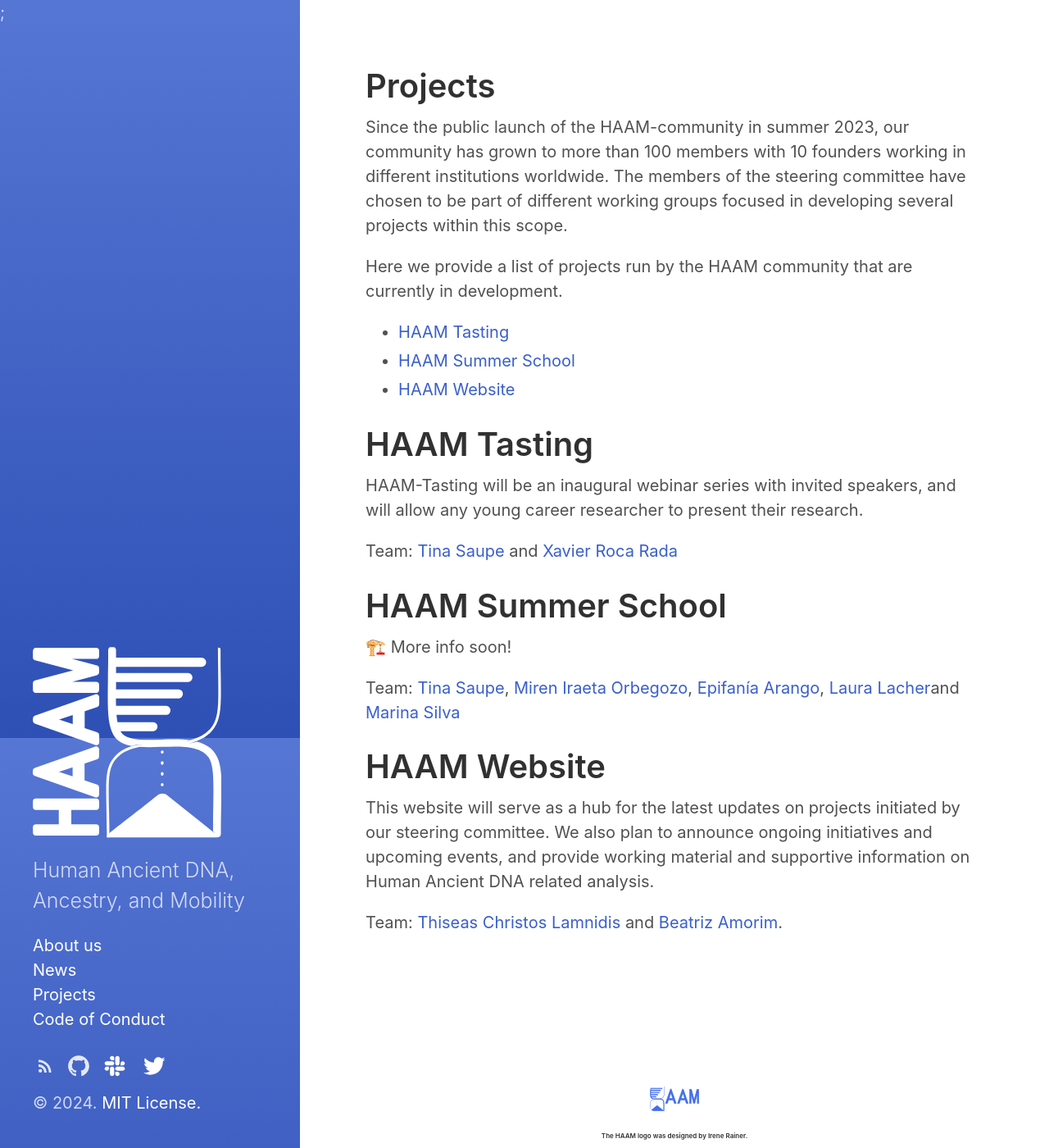
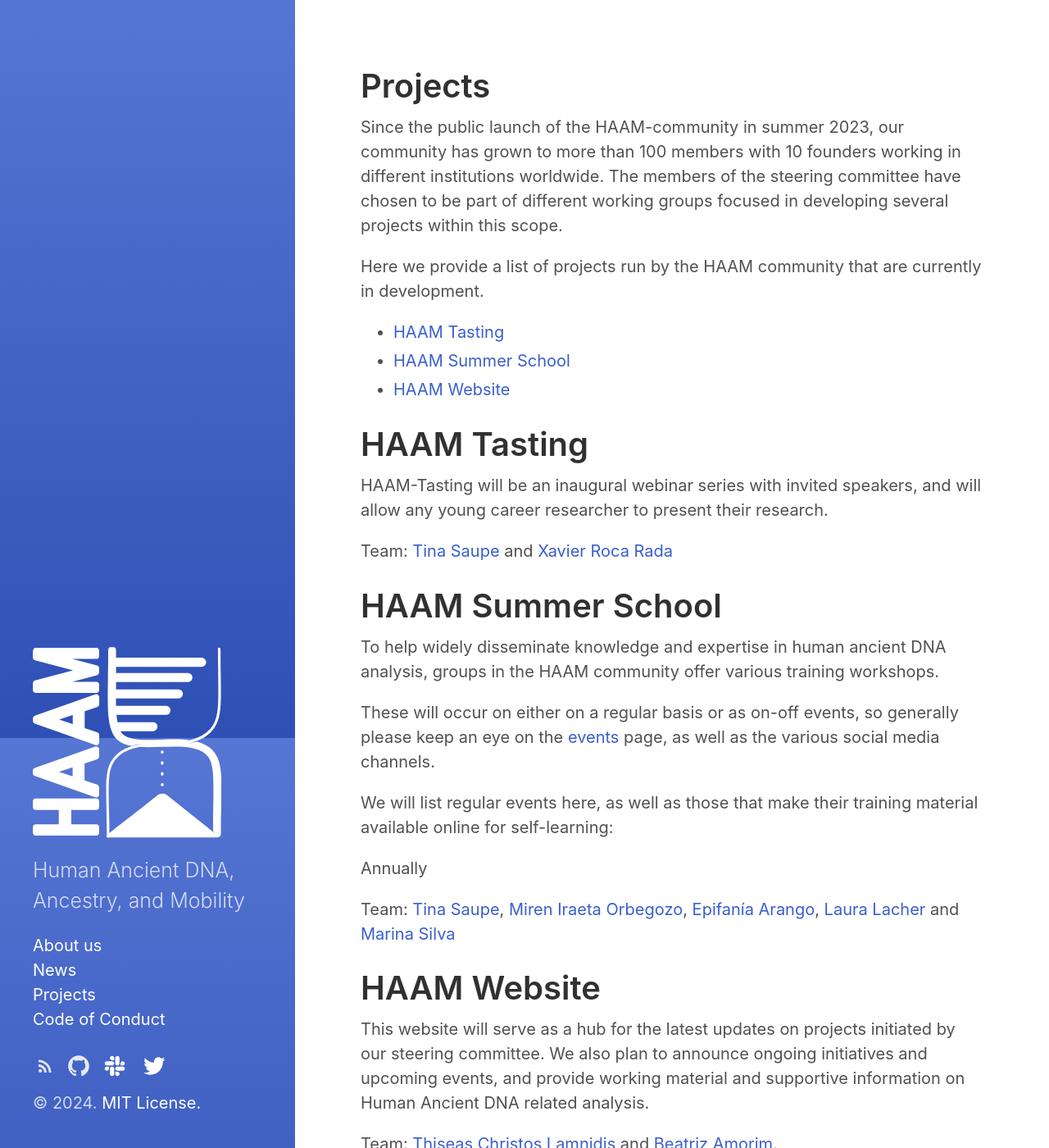
Before and after one commit to haam-community/haam-community.github.io, a Jekyll site: the page built from projects.md, in a window 1280 px wide and 1400 px high. Shown: the whole window at 82% size. Built offline with Jekyll 4.4.1, drawn with Linux system fonts in a browser that asks for light colours.

Commit message:
Apply suggestions from code review

```diff
--- a/_includes/sidebar-icon-links.html
+++ b/_includes/sidebar-icon-links.html
@@ -17,7 +17,6 @@
      href="{{ site.feed.path | default: 'feed.xml' | relative_url }}">
     {% include svg/feed.svg %}
   </a>
-
 
   {% comment %}
     Check if we have tag or search pages page active before linking to it.
--- a/_includes/sidebar.html
+++ b/_includes/sidebar.html
@@ -1,4 +1,4 @@
-<div id="sidebar" style="bottom:0px,left=0px">
+<div id="sidebar" style="bottom:0px;left=0px">
 
   <header>
   <{% if page.layout == "index" %}h1{% else %}div{% endif %} class="site-title">
@@ -32,4 +32,3 @@
   <a href="{{ "/LICENSE.md" | relative_url }}">MIT License.</a>
   </p>
 </div>
-;
--- a/projects.md
+++ b/projects.md
@@ -25,9 +25,19 @@
 
 # HAAM Summer School
 
-🏗️ More info soon!
+To help widely disseminate knowledge and expertise in human ancient DNA analysis, groups in the HAAM community offer various training workshops.
 
-Team: [Tina Saupe](mailto:tsaupe@live.de), [Miren Iraeta Orbegozo](mailto:miren.iraeta@palaeome.org), [Epifanía Arango](mailto:epifaniarango@gmail.com), [Laura Lacher](mailto:laura_lacher@eva.mpg.de)and [Marina Silva](mailto:marina.silva@crick.ac.uk)
+These will occur on either on a regular basis or as on-off events, so generally please keep an eye on the [events](https://haam-community.github.io/category/events/) page, as well as the various social media channels.
+
+We will list regular events here, as well as those that make their training material available online for self-learning:
+
+Annually
+<!--
+Website: https://haam-community.github.io/haam-summer-school
+Supported by:
+-->
+
+Team: [Tina Saupe](mailto:tsaupe@live.de), [Miren Iraeta Orbegozo](mailto:miren.iraeta@palaeome.org), [Epifanía Arango](mailto:epifaniarango@gmail.com), [Laura Lacher](mailto:laura_lacher@eva.mpg.de) and [Marina Silva](mailto:marina.silva@crick.ac.uk)
 
 
 # HAAM Website
```
